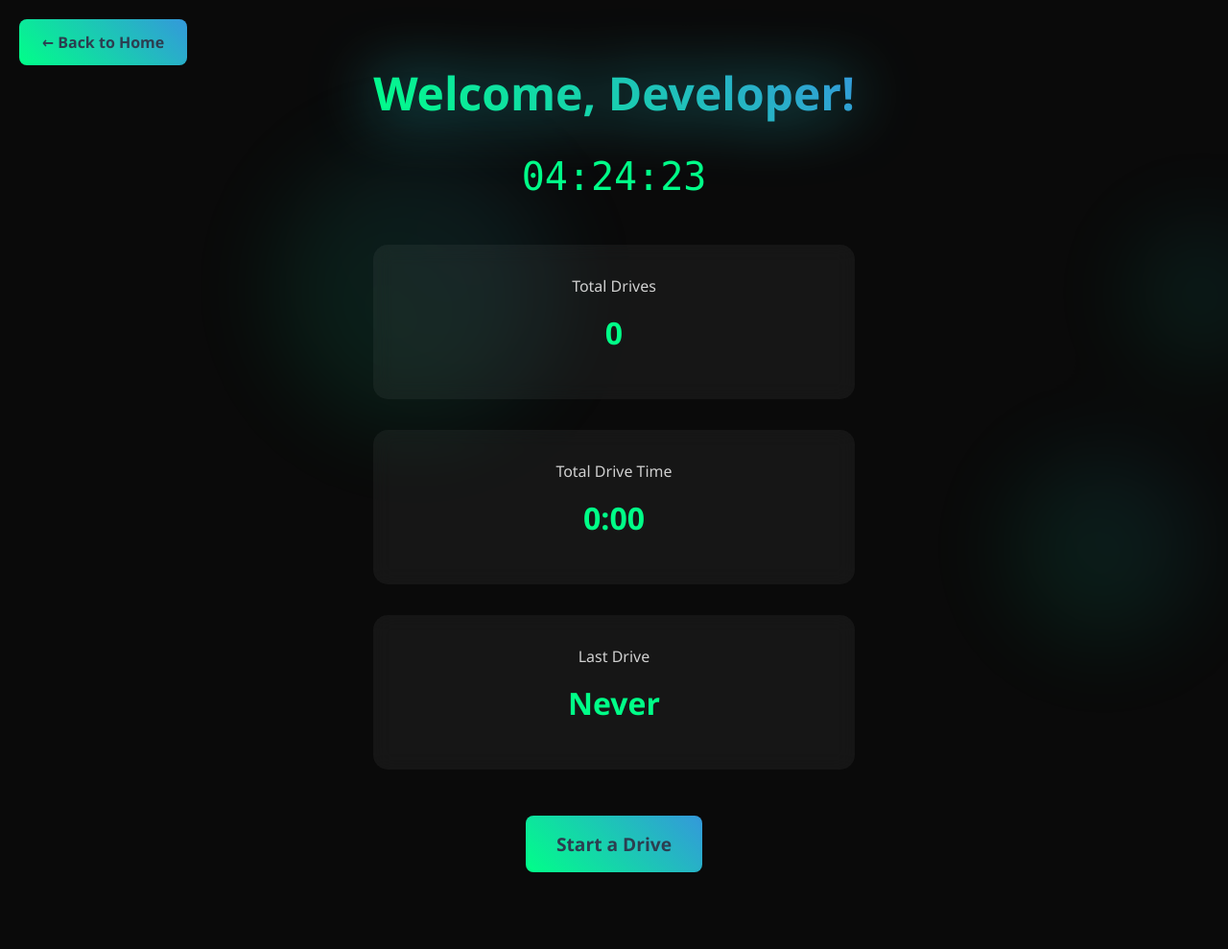
After one commit to ojaskandy/driveailane, a Flask app: page /dashboard in a window 1280 px wide. The commit adds this page. Shown: the whole page at 96% size. Run offline with Flask 3, Linux system fonts and the light colour scheme; some libraries are stand-ins or nearby versions.

Commit message:
Added developer dashboard with real-time clock and drive controls

```diff
--- a/app.py
+++ b/app.py
@@ -175,19 +175,21 @@ def drive():
 
 @app.route('/join-waitlist', methods=['POST'])
 def join_waitlist():
-    try:
-        data = request.get_json()
+    data = request.get_json()
+    if data and 'email' in data:
         email = data.get('email')
-        if email:
-            if notify_new_signup(email):
-                return jsonify({'status': 'success'})
-        return jsonify({'status': 'error', 'message': 'Invalid email'}), 400
-    except Exception as e:
-        return jsonify({'status': 'error', 'message': str(e)}), 500
+        if notify_new_signup(email):
+            return jsonify({'status': 'success'})
+    return jsonify({'status': 'error', 'message': 'Invalid email'}), 400
 
 @socketio.on('connect')
 def handle_connect():
     print('Client connected')
+    emit('stats_update', {
+        'total_drives': trip_stats.total_drives,
+        'total_time': format_duration(trip_stats.total_time),
+        'last_drive': trip_stats.last_drive or 'Never'
+    })
 
 @socketio.on('disconnect')
 def handle_disconnect():
--- /dev/null
+++ b/templates/dashboard.html
@@ -0,0 +1,229 @@
+<!DOCTYPE html>
+<html>
+<head>
+    <title>DriveAI - Developer Dashboard</title>
+    <meta name="viewport" content="width=device-width, initial-scale=1.0">
+    <link rel="stylesheet" href="https://cdnjs.cloudflare.com/ajax/libs/font-awesome/6.0.0/css/all.min.css">
+    <script src="https://cdnjs.cloudflare.com/ajax/libs/socket.io/4.0.1/socket.io.js"></script>
+    <style>
+        :root {
+            --primary-color: #2c3e50;
+            --secondary-color: #3498db;
+            --accent-color: #00ff88;
+            --success-color: #2ecc71;
+            --error-color: #e74c3c;
+            --background-color: #0a0a0a;
+            --text-color: #ffffff;
+        }
+
+        body {
+            font-family: 'Segoe UI', Tahoma, Geneva, Verdana, sans-serif;
+            margin: 0;
+            padding: 0;
+            background-color: var(--background-color);
+            color: var(--text-color);
+            min-height: 100vh;
+            display: flex;
+            flex-direction: column;
+        }
+
+        .background-animation {
+            position: fixed;
+            top: 0;
+            left: 0;
+            width: 100%;
+            height: 100%;
+            z-index: 1;
+            opacity: 0.1;
+            pointer-events: none;
+        }
+
+        .floating-shape {
+            position: absolute;
+            background: linear-gradient(45deg, var(--accent-color), var(--secondary-color));
+            border-radius: 50%;
+            filter: blur(50px);
+            animation: float 20s infinite;
+        }
+
+        .container {
+            max-width: 1200px;
+            margin: 0 auto;
+            padding: 2rem;
+            position: relative;
+            z-index: 2;
+            flex: 1;
+        }
+
+        .welcome-section {
+            text-align: center;
+            margin-bottom: 3rem;
+        }
+
+        .welcome {
+            font-size: 3rem;
+            margin-bottom: 1rem;
+            background: linear-gradient(45deg, var(--accent-color), var(--secondary-color));
+            -webkit-background-clip: text;
+            -webkit-text-fill-color: transparent;
+            animation: glow 3s infinite;
+        }
+
+        .clock {
+            font-size: 2.5rem;
+            margin: 2rem 0;
+            font-family: monospace;
+            color: var(--accent-color);
+        }
+
+        .stats-grid {
+            display: grid;
+            grid-template-columns: repeat(auto-fit, minmax(250px, 1fr));
+            gap: 2rem;
+            margin: 2rem 0;
+        }
+
+        .stat-card {
+            background: rgba(255, 255, 255, 0.05);
+            padding: 2rem;
+            border-radius: 15px;
+            backdrop-filter: blur(10px);
+            text-align: center;
+        }
+
+        .stat-value {
+            font-size: 2rem;
+            font-weight: bold;
+            color: var(--accent-color);
+            margin: 1rem 0;
+        }
+
+        .stat-label {
+            font-size: 1rem;
+            opacity: 0.8;
+        }
+
+        .action-buttons {
+            display: flex;
+            justify-content: center;
+            gap: 2rem;
+            margin: 3rem 0;
+        }
+
+        .action-button {
+            padding: 1rem 2rem;
+            font-size: 1.2rem;
+            background: linear-gradient(45deg, var(--accent-color), var(--secondary-color));
+            color: var(--primary-color);
+            border: none;
+            border-radius: 8px;
+            cursor: pointer;
+            font-weight: bold;
+            transition: transform 0.3s ease, box-shadow 0.3s ease;
+            text-decoration: none;
+        }
+
+        .action-button:hover {
+            transform: translateY(-2px);
+            box-shadow: 0 5px 15px rgba(0, 255, 136, 0.3);
+        }
+
+        .back-button {
+            position: fixed;
+            top: 20px;
+            left: 20px;
+            padding: 0.8rem 1.5rem;
+            background: linear-gradient(45deg, var(--accent-color), var(--secondary-color));
+            color: var(--primary-color);
+            border: none;
+            border-radius: 8px;
+            cursor: pointer;
+            font-weight: bold;
+            text-decoration: none;
+            z-index: 1000;
+        }
+
+        @keyframes glow {
+            0%, 100% { filter: drop-shadow(0 0 20px var(--accent-color)); }
+            50% { filter: drop-shadow(0 0 40px var(--secondary-color)); }
+        }
+
+        @keyframes float {
+            0%, 100% { transform: translate(0, 0) scale(1); }
+            25% { transform: translate(100px, 100px) scale(1.1); }
+            50% { transform: translate(200px, -100px) scale(0.9); }
+            75% { transform: translate(-100px, 200px) scale(1.2); }
+        }
+    </style>
+</head>
+<body>
+    <div class="background-animation">
+        <div class="floating-shape" style="width: 300px; height: 300px; top: 20%; left: 10%;"></div>
+        <div class="floating-shape" style="width: 200px; height: 200px; top: 60%; left: 70%;"></div>
+        <div class="floating-shape" style="width: 150px; height: 150px; top: 30%; left: 80%;"></div>
+    </div>
+
+    <a href="/" class="back-button">← Back to Home</a>
+
+    <div class="container">
+        <div class="welcome-section">
+            <h1 class="welcome">Welcome, Developer!</h1>
+            <div class="clock" id="clock">00:00:00</div>
+        </div>
+
+        <div class="stats-grid">
+            <div class="stat-card">
+                <div class="stat-label">Total Drives</div>
+                <div class="stat-value" id="totalDrives">0</div>
+            </div>
+            <div class="stat-card">
+                <div class="stat-label">Total Drive Time</div>
+                <div class="stat-value" id="totalTime">0:00</div>
+            </div>
+            <div class="stat-card">
+                <div class="stat-label">Last Drive</div>
+                <div class="stat-value" id="lastDrive">Never</div>
+            </div>
+        </div>
+
+        <div class="action-buttons">
+            <a href="/drive" class="action-button">Start a Drive</a>
+        </div>
+    </div>
+
+    <script>
+        // Initialize Socket.IO
+        const socket = io();
+
+        // Update clock every second
+        function updateClock() {
+            const now = new Date();
+            const timeString = now.toLocaleTimeString('en-US', {
+                hour12: false,
+                hour: '2-digit',
+                minute: '2-digit',
+                second: '2-digit'
+            });
+            document.getElementById('clock').textContent = timeString;
+        }
+
+        setInterval(updateClock, 1000);
+        updateClock(); // Initial update
+
+        // Handle Socket.IO events
+        socket.on('connect', () => {
+            console.log('Connected to server');
+        });
+
+        socket.on('stats_update', (data) => {
+            document.getElementById('totalDrives').textContent = data.total_drives;
+            document.getElementById('totalTime').textContent = data.total_time;
+            document.getElementById('lastDrive').textContent = data.last_drive;
+        });
+
+        socket.on('disconnect', () => {
+            console.log('Disconnected from server');
+        });
+    </script>
+</body>
+</html>
--- a/templates/index.html
+++ b/templates/index.html
@@ -230,7 +230,7 @@
         </div>
 
         <div class="developer-section">
-            <a href="/demo" style="text-decoration: none;">
+            <a href="/dashboard" style="text-decoration: none;">
                 <button>I'm a Developer</button>
             </a>
         </div>
```
